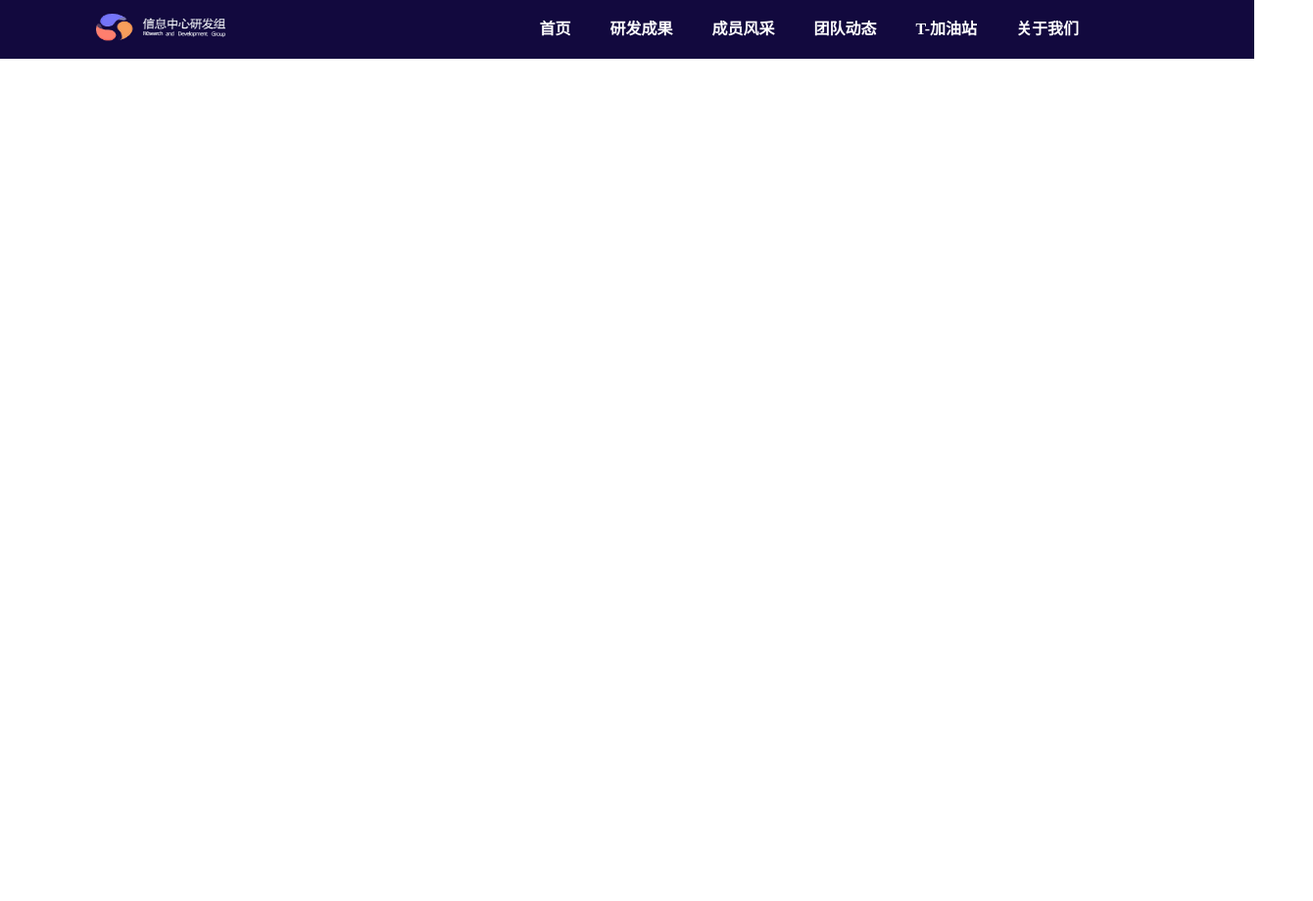
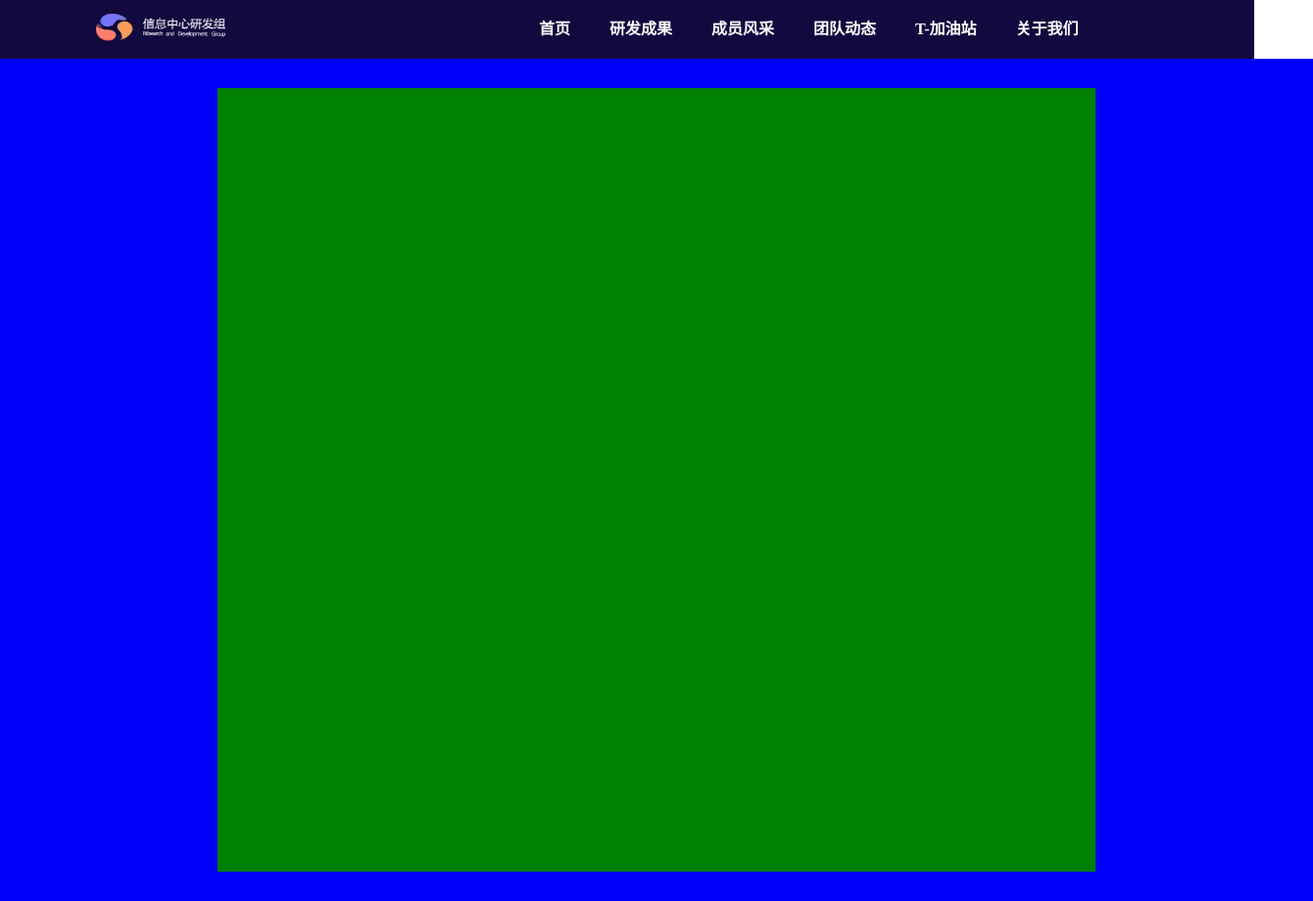
Before and after one commit to 953708519/Research-and-Development-Group, a plain HTML site: page project.html in a window 1280 px wide. Shown: the whole page at 98% size, 1340 px wide, since content can reach past the window. Before the commit the page ends 800 px from the top, so only its background shows below. Drawn offline with Linux system fonts and the light colour scheme.

Commit message:
更改代码

```diff
--- a/css/index.css
+++ b/css/index.css
@@ -6,7 +6,7 @@
 	background-color:#12093e;
 }
 .top .top_nav{
-	width: 1141px;
+	width: 1140px;
 	margin: 0 auto;
 	height: 100%;
 	/*background-color: #FFFFCC; */
--- /dev/null
+++ b/css/project.css
@@ -0,0 +1,13 @@
+.main{
+   width: 100%;
+   height: 800px;
+   background: blue;
+   padding: 30px;
+
+}
+.show{
+   background-color: green;
+   width: 70%;
+   margin:0 auto;
+   height: 100%;
+}
--- a/project.html
+++ b/project.html
@@ -4,6 +4,7 @@
 	<meta charset="UTF-8">
 	<link rel="stylesheet" type="text/css" href="css/base.css">
 	<link rel="stylesheet"  type="text/css" href="css/index.css">
+	<link rel="stylesheet"  type="text/css" href="css/project.css">
 	<title>研究项目</title>
 </head>
 <body>
@@ -24,5 +25,15 @@
 
 		</div>
 	</div>
+
+
+	<!--项目区-->
+	<div class="main">
+		<div class="show">
+			<div class="head_img">
+
+			</div>
+		</div>
+	</div>
 </body>
 </html>
```
